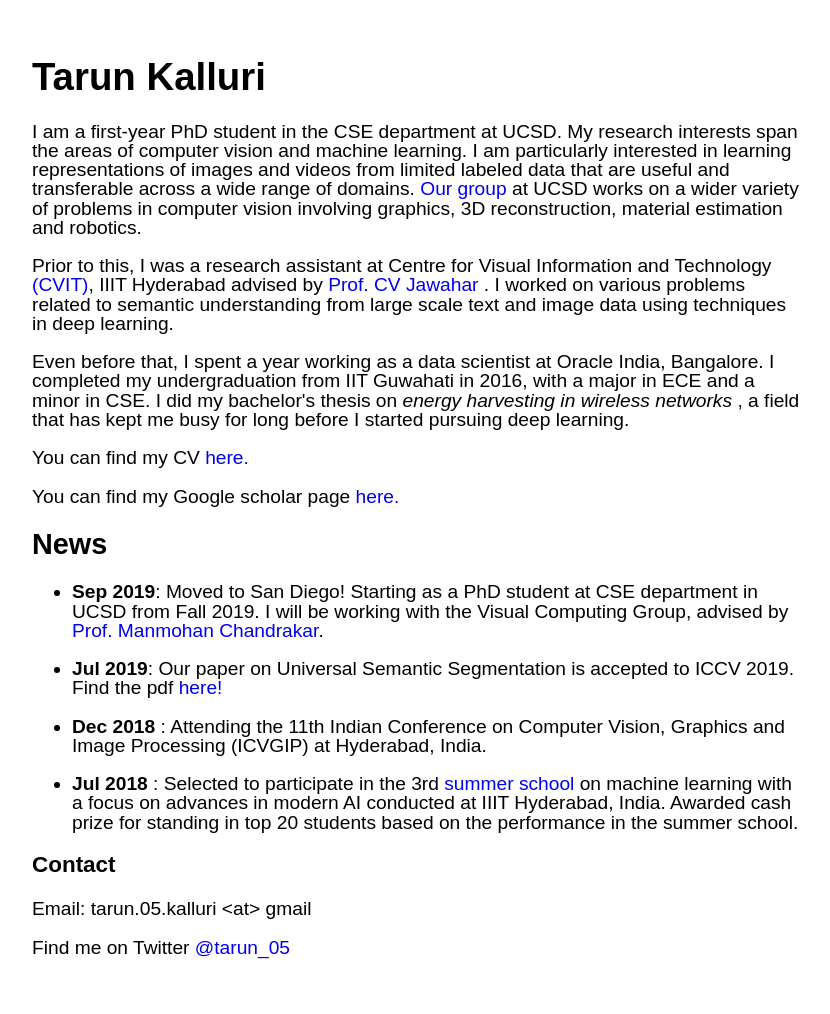
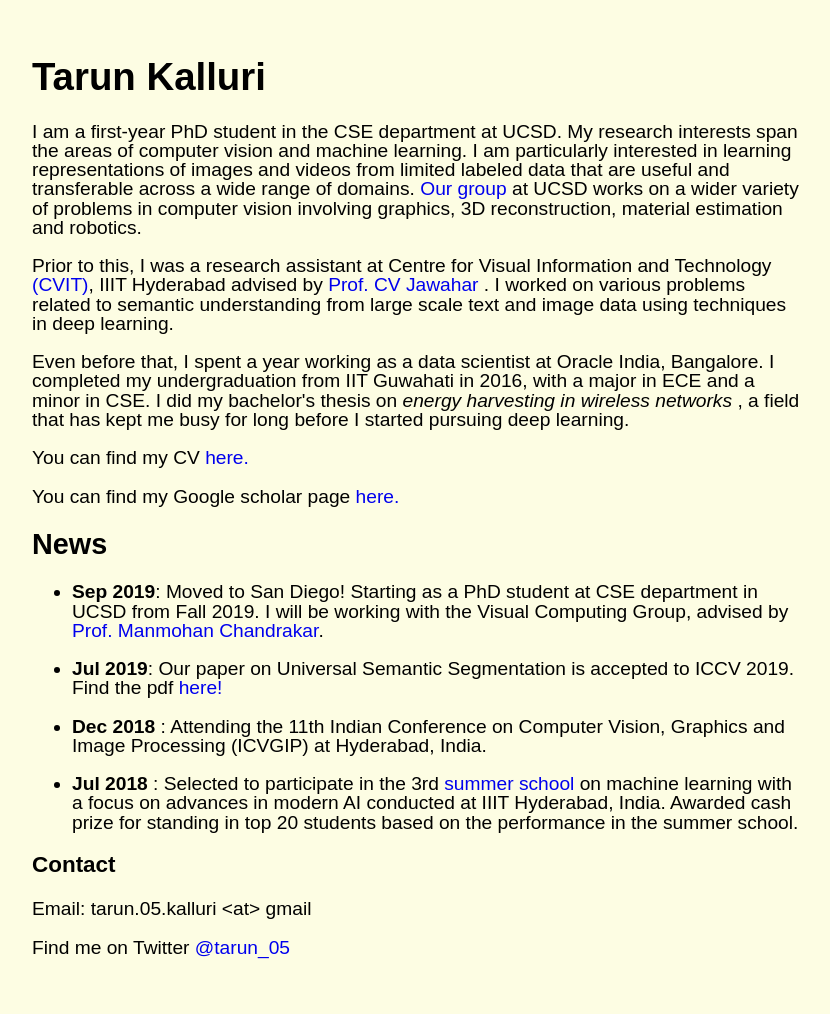
Before and after one commit to tarun005/tarun005.github.io, a Jekyll site: the page index.html, which Jekyll copies as it is, in a window 1280 px wide. Shown: the whole page, without its empty margins (224-1054 px from the left). Built offline with Jekyll 4.4.1, drawn with Linux system fonts in a browser that asks for light colours.

```diff
--- a/index.html
+++ b/index.html
@@ -13,7 +13,7 @@
 		margin: 3em auto;
 		max-width: 40em;
 		font: 1.2em/1 Arial;
-
+		background-color: #fdfde3;
 	}
 
 	A{
```
